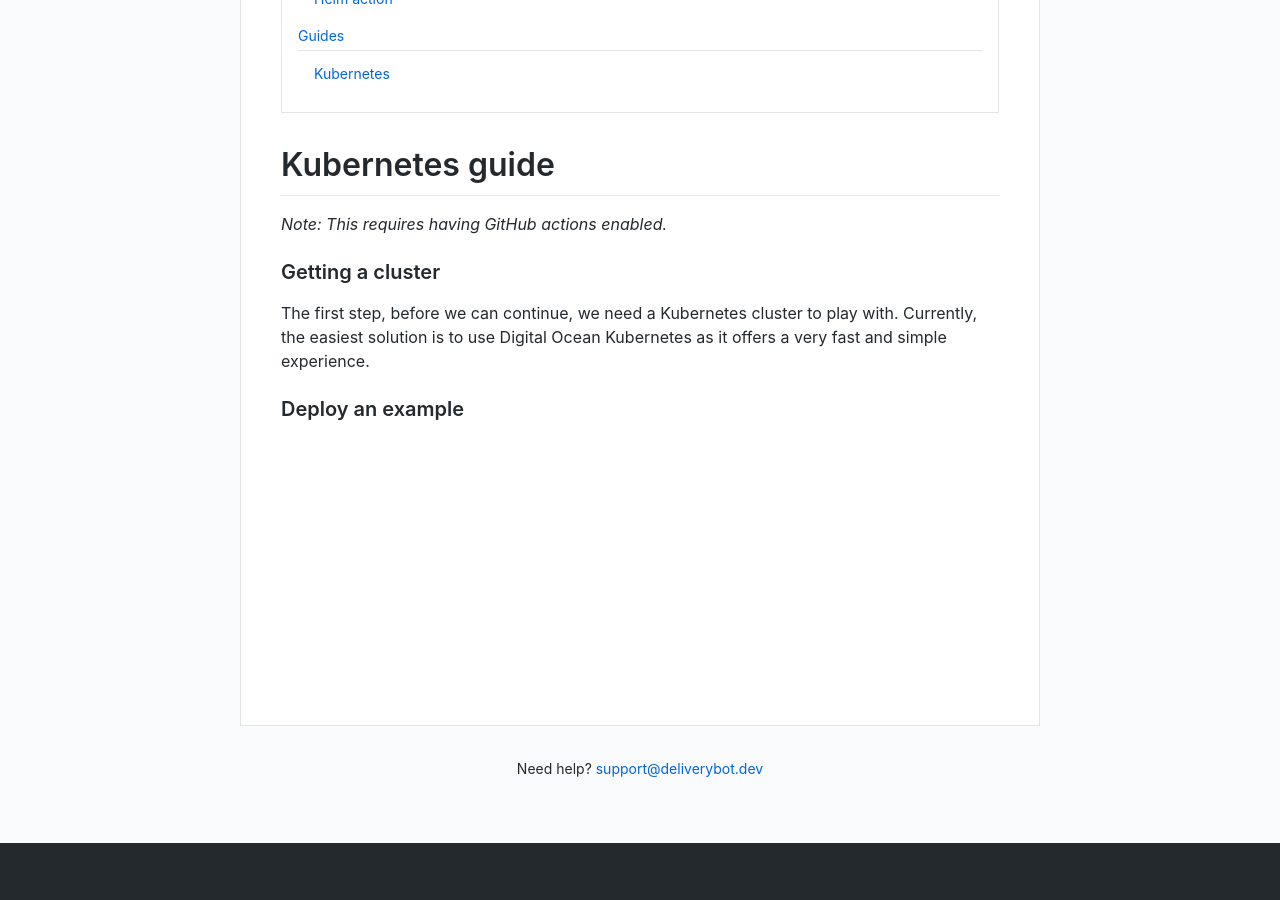
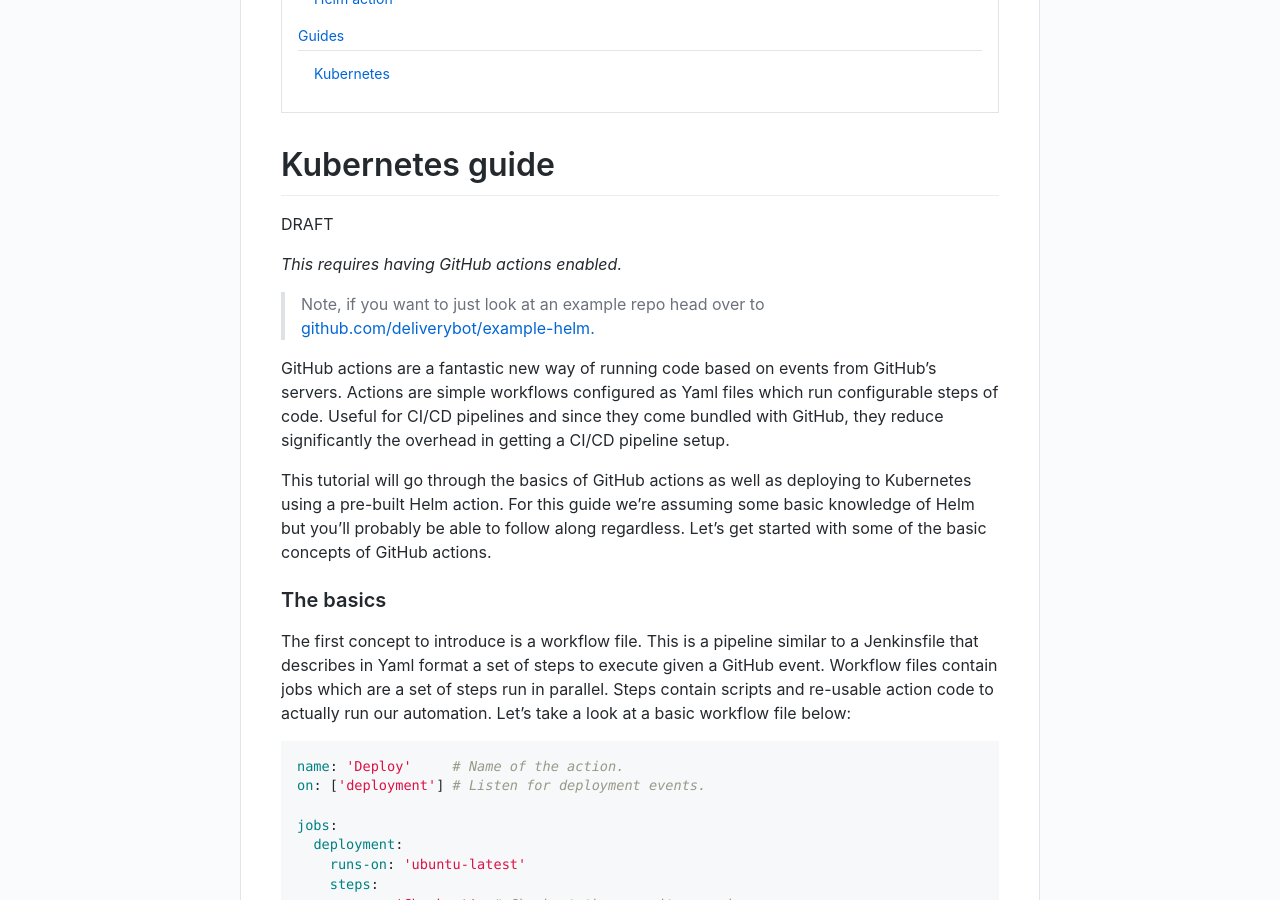
Before and after one commit to deliverybot/deliverybot.github.io, a Jekyll site: the page built from docs/guides/kubernetes.md, in a window 1280 px wide and 900 px high, scrolled down 552 px. Built offline with Jekyll 4.4.1, drawn with Linux system fonts in a browser that asks for light colours; some of the changed text lies outside the part shown.

Commit message:
Draft kubernetes guide

````diff
--- a/docs/guides/kubernetes.md
+++ b/docs/guides/kubernetes.md
@@ -6,12 +6,108 @@
 
 # Kubernetes guide
 
-*Note: This requires having GitHub actions enabled.*
+DRAFT
 
-### Getting a cluster
+*This requires having GitHub actions enabled.*
 
-The first step, before we can continue, we need a Kubernetes cluster to play
-with. Currently, the easiest solution is to use Digital Ocean Kubernetes as it
-offers a very fast and simple experience.
+> Note, if you want to just look at an example repo head over to [github.com/deliverybot/example-helm.](https://github.com/deliverybot/example-helm.)
 
-### Deploy an example
+GitHub actions are a fantastic new way of running code based on events from GitHub’s servers. Actions are simple workflows configured as Yaml files which run configurable steps of code. Useful for CI/CD pipelines and since they come bundled with GitHub, they reduce significantly the overhead in getting a CI/CD pipeline setup.
+
+This tutorial will go through the basics of GitHub actions as well as deploying to Kubernetes using a pre-built Helm action. For this guide we’re assuming some basic knowledge of Helm but you’ll probably be able to follow along regardless. Let’s get started with some of the basic concepts of GitHub actions.
+
+### The basics
+
+The first concept to introduce is a workflow file. This is a pipeline similar to a Jenkinsfile that describes in Yaml format a set of steps to execute given a GitHub event. Workflow files contain jobs which are a set of steps run in parallel. Steps contain scripts and re-usable action code to actually run our automation. Let’s take a look at a basic workflow file below:
+
+```yaml
+name: 'Deploy'     # Name of the action.
+on: ['deployment'] # Listen for deployment events.
+
+jobs:
+  deployment:
+    runs-on: 'ubuntu-latest'
+    steps:
+    - name: 'Checkout'  # Checkout the repository code.
+      uses: 'actions/checkout@v1'
+```
+
+The above GitHub action listens for a deployment event from GitHub and checks out the repository code. We don’t actually do any deployments in this step, that’s next.
+
+Note that the uses directive actually refers to a GitHub repository. GitHub will actually clone that repository and run the code inside that repository as part of our job. This is one of the best parts about actions. Sharing modules is simple, straightforwards and built in right out of the box. There are already many modules available to do what you need.
+
+### Helm action
+
+We have an action that specifically deploys to Kubernetes using Helm which is one of the most common packaging formats for deploying your applications to Kubernetes.
+
+This action is coming from the repository [github.com/deliverybot/helm](https://github.com/deliverybot/helm). Take a look for a full example of arguments that can be used in the Helm action.
+
+```yaml {% raw %}
+name: 'Deploy'     # Name of the action.
+on: ['deployment'] # Listen for deployment events.
+
+jobs:
+  deployment:
+    runs-on: 'ubuntu-latest'
+    steps:
+    - name: 'Checkout'  # Checkout the repository code.
+      uses: 'actions/checkout@v1'
+
+    - name: 'Deploy'
+      uses: 'deliverybot/helm@master'
+      with:
+        token: '${{ github.token }}'
+        chart: 'app'
+      env:
+        KUBECONFIG_FILE: '${{ secrets.KUBECONFIG }}' {% endraw %}
+```
+
+Now, what is this actually deploying you may be wondering? Helm, as you may know, is based on charts. Charts are modules that apply multiple Kubernetes resources under the hood. In the above code we’re using the “app” chart which is defined at [deliverybot/helm/charts/app](https://github.com/deliverybot/helm/tree/master/charts/app). This chart deploys the common resources needed for an http based application. The default image is set to nginx if you want to experiment with deploying a bare application.
+
+We supply arguments to the action using the with directive. This actually, under the hood, translates these values into environment variables that are available for us to use inside the action code to execute our deployment. Let’s look at an example with some more arguments in the with parameter.
+
+```yaml {% raw %}
+...
+- name: 'Deploy'
+  uses: 'deliverybot/helm@master'
+  with:
+    token: '${{ github.token }}'
+    chart: 'app'
+    secrets: '${{ toJSON(secrets) }}'
+    chart: 'app'
+    namespace: production
+    release: production-myapp
+    value-files: './config/production.yml'
+  env:
+    KUBECONFIG_FILE: '${{ secrets.KUBECONFIG }}' {% endraw %}
+```
+
+These arguments specify some new variables that will be familiar to Helm users. One of the most interesting ones to call out is the value file argument. Since Helm charts often need to be customized for specific environments we can easily provide a value file which will be used as arguments for that specific deployment. Simply provide different value files per environment to keep your configuration consistent and clean. All of the values are defined in whatever chart you are using, for this example it is the [app](https://github.com/deliverybot/helm/tree/master/charts/app) chart that defines the values for us.
+
+### Important variables
+
+Now, at this point we’ve gone through and introduced a few concepts like value files and
+
+### Secret management
+
+Secret management is tricky to get right with Kubernetes. The above Helm action doesn’t try and solve all problems related to secret management but it does have a feature which can get you up and running quickly. The chart allows template variables inside your value files. One of the objects available for use is a secrets object. You define this when running the Helm action by setting the following variable:
+
+```yaml {% raw %}
+with:
+  secrets: '${{ toJSON(secrets) }}' {% endraw %}
+```
+
+This is actually setting the secrets value to all secrets defined in our GitHub repository. Secrets are a new GitHub feature coming to all repositories for use with actions. Now, inside my value file, I can use the secrets key to create a Kubernetes application secret:
+
+```yaml {% raw %}
+    # config/values.yml
+    secrets:
+    - name: API_KEY
+      value: '${{ secrets.API_KEY }}' {% endraw %}
+```
+
+The environment variable API_KEY will now be available inside my application after deployment. This is a simple, straightforward and relatively secure way of getting started with secret management on Kubernetes.
+
+### Triggering deployments
+
+Since this example presented so far relies on the GitHub deployments API we need a way of either manually or automatically triggering these deployments.
````
